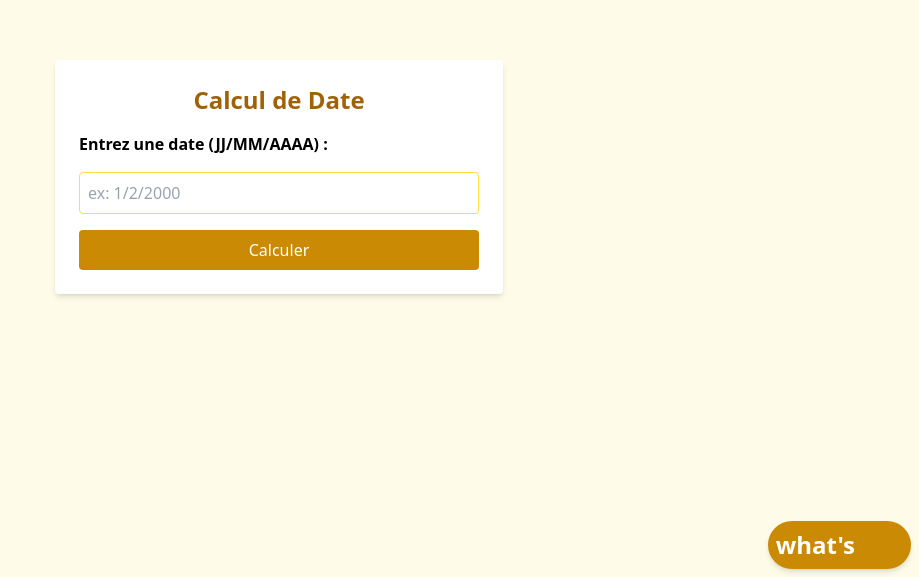
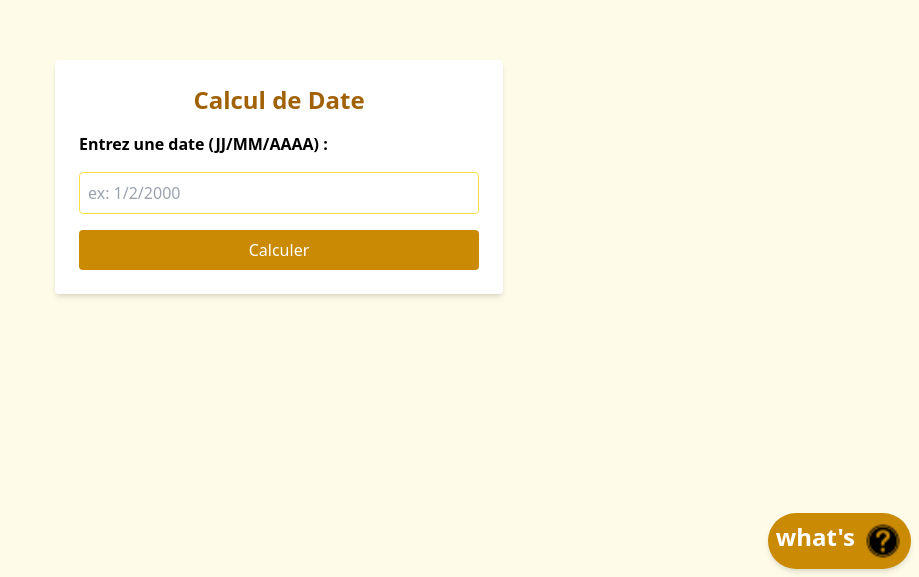
Before and after one commit to Tostenn/from1970, a plain HTML site: page index.html in a window 1280 px wide. Shown: the part 223-800 px from the top of the page, without its empty margins (361-1280 px from the left). Drawn offline with nearby package versions, Linux system fonts and the light colour scheme.

Commit message:
fix: Update link of help image

```diff
--- a/index.html
+++ b/index.html
@@ -30,7 +30,7 @@
     <div id="help-btn"
         class=" absolute bottom-0 right-0 m-2 p-2 bg-yellow-600 rounded-full cursor-pointer text-white shadow-md font-bold text-2xl flex gap-x-2">
         what's
-        <img src="aide.png" class="w-10" alt="">
+        <img src="image/aide.png" class="w-10" alt="">
     </div>
 
     <div id="help"
```
